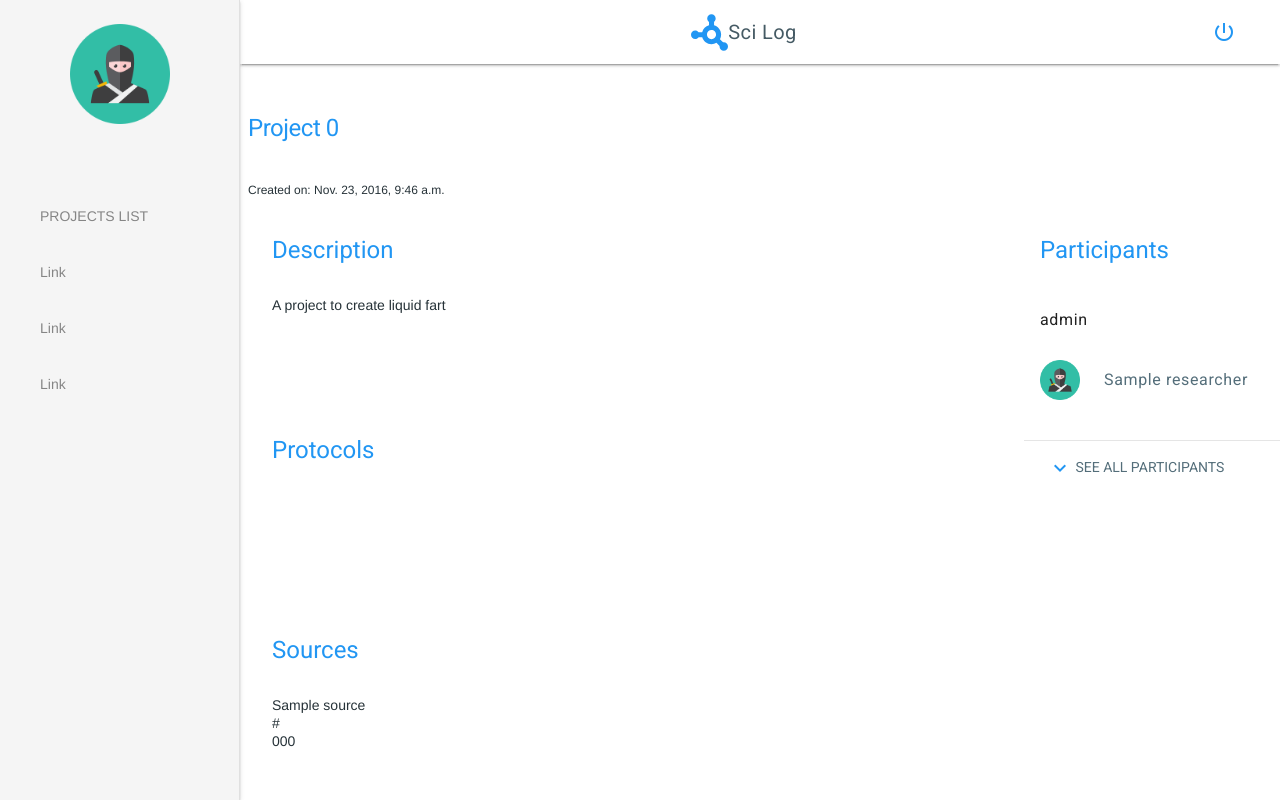
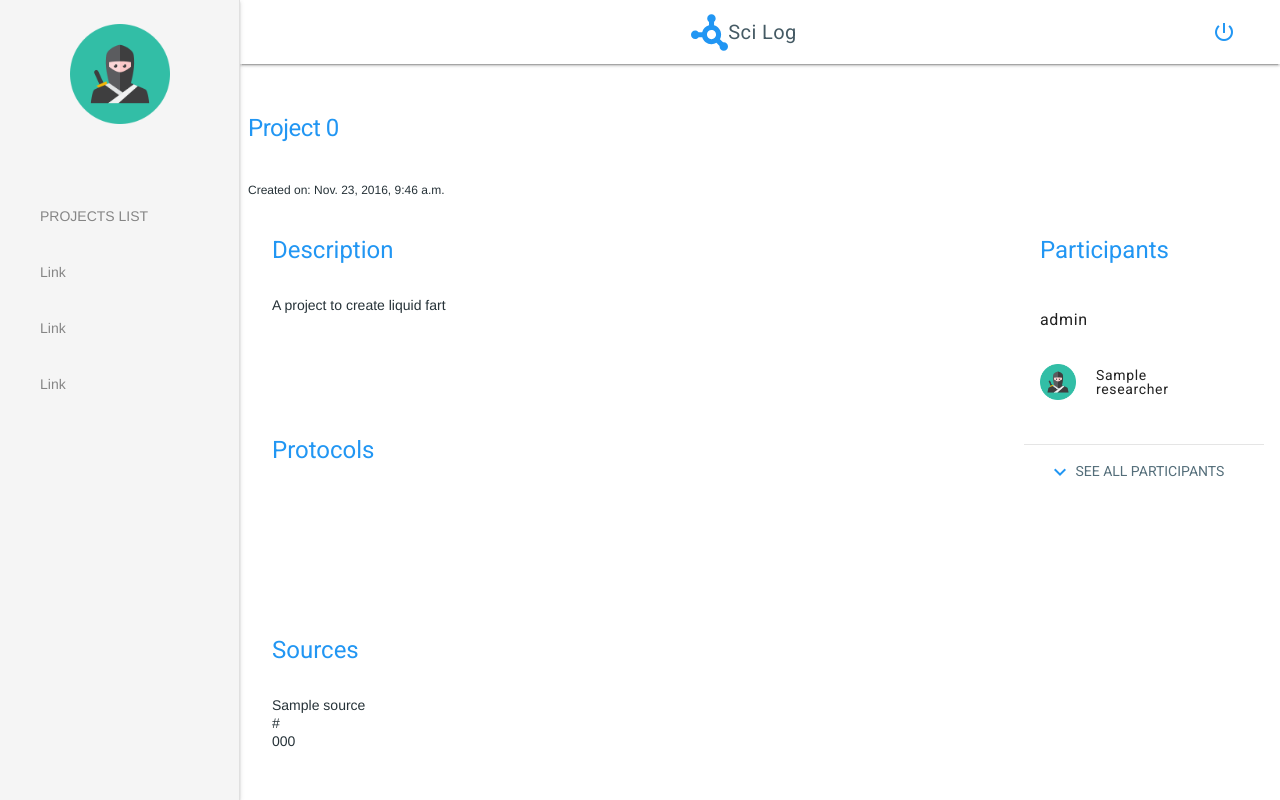
Before and after one commit to CLGinc/fictional-fiesta, a Django app: template projects/templates/project.html in a window 1280 px wide. Run offline with Django 3.2, Linux system fonts and the light colour scheme; data comes from the database, SQL or seed files in the repository; tables that the repository leaves empty hold one stand-in row (values such as "Sample post"); the template is opened without the code that fills it: values that come from a table or form of the project are taken from there, most other values are stand-ins (such as "Sample title", 1, 10 or a date in 2020); parts of the project's set-up code (start-up, migrations or seed data) failed here and were passed over; some libraries are stand-ins or nearby versions.

Commit message:
add favicons

```diff
--- a/SciLog/static/front/css/custom.css
+++ b/SciLog/static/front/css/custom.css
@@ -92,18 +92,23 @@
   margin-top: 24px;
 }
 /*Participants list*/
+.participant-list {
+  width: 100%;
+}
 .participant-list--link {
   display: block;
   width: 100%;
   padding: 8px;
+  font-weight: normal;
+  font-size: 14px;
 }
 .participant-list--link:hover {
   color: #2196f3 !important;
 }
 .participant-list--avatar {
-  height: 40px;
-  width: 40px;
-  margin-right: 16px;
+  height: 36px;
+  width: 36px;
+  margin-right: 12px;
 }
 
 /* Tables */
--- a/SciLog/templates/base/base.html
+++ b/SciLog/templates/base/base.html
@@ -7,7 +7,15 @@
     <meta name="description" content="SciLog">
     <meta name="viewport" content="width=device-width, initial-scale=1.0, minimum-scale=1.0">
     <title>{% block title %}Sci Log{% endblock %}</title>
-
+    <!-- Icons -->
+    <link rel="apple-touch-icon" sizes="180x180" href="{% static "/front/img/apple-touch-icon.png" %}">
+    <link rel="icon" type="image/png" href="{% static "/front/img/favicon-32x32.png" %}" sizes="32x32">
+    <link rel="icon" type="image/png" href="{% static "/front/img/favicon-16x16.png" %}" sizes="16x16">
+    <link rel="manifest" href="{% static "/front/img/manifest.json" %}">
+    <link rel="mask-icon" href="{% static "/front/img/safari-pinned-tab.svg" %}" color="#5bbad5">
+    <link rel="shortcut icon" href="{% static "/front/img/favicon.ico" %}">
+    <meta name="msapplication-config" content="{% static "/front/img/browserconfig.xml" %}">
+    <meta name="theme-color" content="#ffffff">
     <!-- Page styles -->
     <link href="https://fonts.googleapis.com/css?family=Roboto:regular,bold,italic,thin,light,bolditalic,black,medium&amp;lang=en" rel="stylesheet" type="text/css">
     <link rel="stylesheet" href="https://fonts.googleapis.com/icon?family=Material+Icons">
--- a/projects/templates/project.html
+++ b/projects/templates/project.html
@@ -50,7 +50,7 @@
           </div>
         </div>
         <div class="mdl-cell mdl-cell--3-col">
-          <div class="mdl-card">
+          <div class="mdl-card participant-list">
             <div class="mdl-card__title mdl-color-text--blue-500">
               <h2 class="mdl-card__title-text">Participants</h2>
             </div>
@@ -62,11 +62,11 @@
                 <li class="mdl-list__item padding--left-none">
                   <span class="mdl-list__item-primary-content">
                     <img class="participant-list--avatar" src="/static/front/img/ninja.png">
-                    <a class="links--wrap mdl-color-text--blue-grey-600 participant-list--link" href="">
+                    <a class="links--wrap participant-list--link" href="">
                       <span>{{ role.researcher }}</span>
                     </a>
                   </span>
-                  <span class="mdl-list__item-secondary-content mdl-color-text--blue-grey-600">
+                  <span class="mdl-list__item-secondary-content mdl-color-text--blue-grey-700">
                     {% if role.role == 'owner' %}
                     <i class="material-icons">person_outline</i>
                     {% endif %}
```
Also changed, not shown: SciLog/static/front/img/browserconfig.xml (added, +9 -0 lines), SciLog/static/front/img/android-chrome-192x192.png (added), SciLog/static/front/img/android-chrome-512x512.png (added), SciLog/static/front/img/apple-touch-icon.png (added), SciLog/static/front/img/favicon-16x16.png (added), SciLog/static/front/img/favicon-32x32.png (added), SciLog/static/front/img/favicon.ico (added), SciLog/static/front/img/manifest.json (added), SciLog/static/front/img/mstile-144x144.png (added), SciLog/static/front/img/mstile-150x150.png (added), SciLog/static/front/img/mstile-310x150.png (added), SciLog/static/front/img/mstile-310x310.png (added), SciLog/static/front/img/mstile-70x70.png (added), SciLog/static/front/img/safari-pinned-tab.svg (added).
